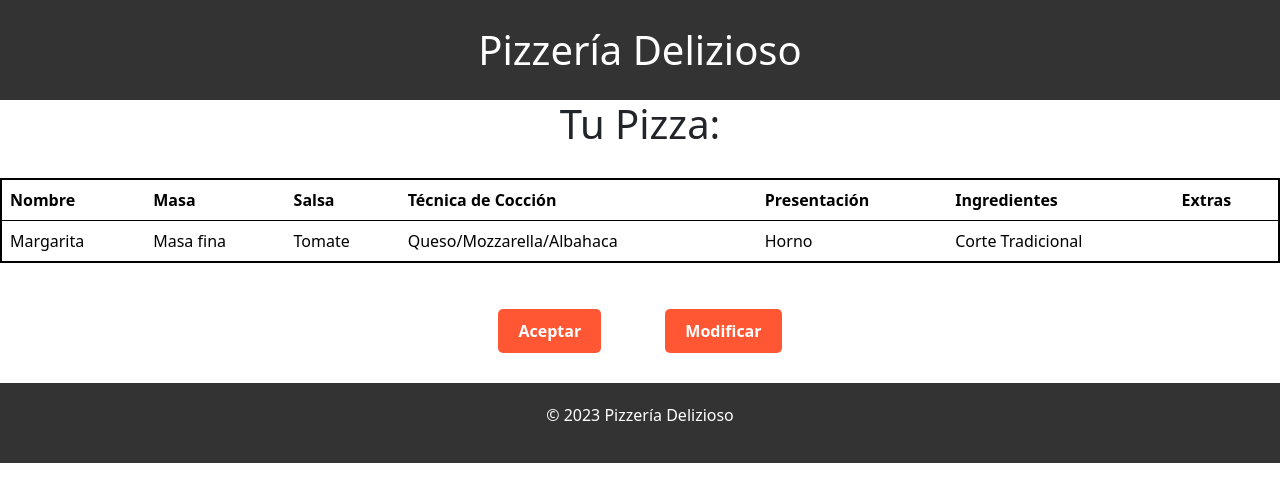
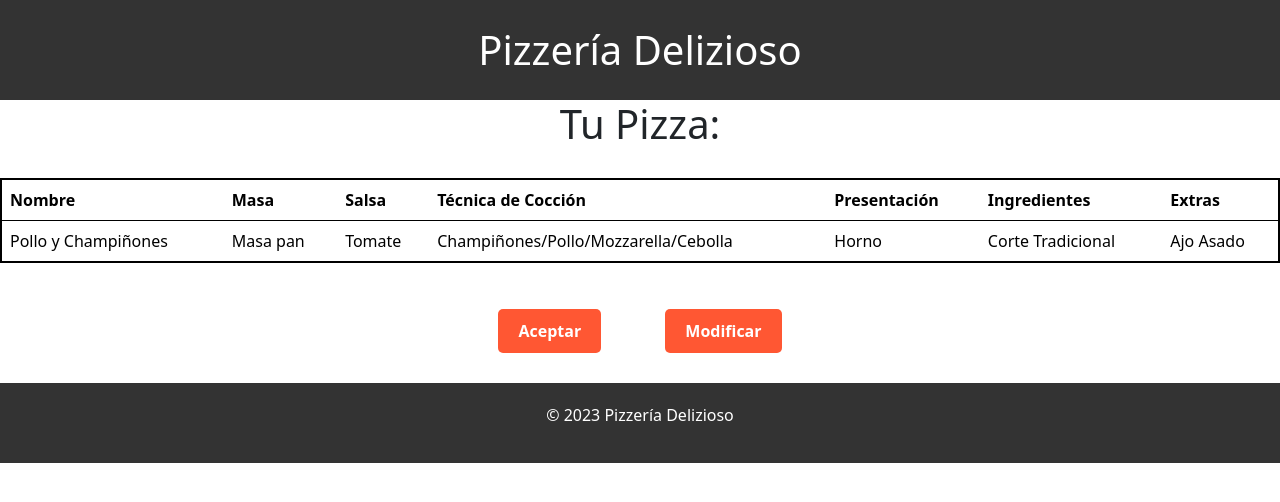
Before and after one commit to PdEXavierMY/Practica_Design_Patterns, a Django app: page /comprobacion/ in a window 1280 px wide. Shown: the top 502 px of the page. Run offline with Django 4.2, Linux system fonts and the light colour scheme.

Commit message:
precios arreglados y pizza metidas

```diff
--- a/pizzeriaweb/pizzas.csv
+++ b/pizzeriaweb/pizzas.csv
@@ -1,4 +1,11 @@
 Nombre;Masa;Salsa;Técnica de Cocción;Presentación;Ingredientes;Extras;Precio;ID_Usuario
 Prueba;Masa  gruesa;Salsa  de  Queso;['Queso/Pepperoni/Champiñones/Pimientos/Aceitunas/Pollo/Jamón/Anchoas/Atún/Tomate  Cherry/Mozzarella/Albahaca/Cebolla/Salchichas'];Ahumado;Pizza  Roll;['Salsa  Picante/Ajo  Asado/Queso  Azul/Aceite  de  Trufa/Huevo/Piña/Chiles  Rojos/Nueces/Jalapeños/Tomate  Secado  al  Sol'];46.70;1
 Pizza  Alevín;Masa  maíz;Crema  de  Ajo;['Pollo/Albahaca'];Freidora;Pizza  Gigante;['Nueces'];18.30;1
-Margarita;Masa  fina;Tomate;['Queso/Mozzarella/Albahaca'];Horno;Corte  Tradicional;[''];12.40;1
+Margarita;Masa  fina;Tomate;['Queso/Mozzarella/Albahaca'];Horno;Corte  Tradicional;[''];12.40;0
+Pepperoni;Masa  fina;Tomate;['Pepperoni/Mozzarella'];Horno;Corte  Tradicional;[''];11.60;0
+Hawaiana;Masa  fina;Tomate;['Jamón/Mozzarella'];Horno;Corte  Tradicional;['Piña'];13.10;0
+Vegetariana;Masa  fina;Tomate;['Champiñones/Pimientos/Aceitunas/Mozzarella/Cebolla'];Horno;Corte  Tradicional;[''];13.60;0
+BBQ;Masa  gruesa;Barbacoa;['Pollo/Mozzarella/Cebolla'];Horno;Corte  Tradicional;[''];13.90;0
+Supreme;Masa  sin-gluten;Tomate;['Pepperoni/Champiñones/Pimientos/Mozzarella/Salchichas'];Horno;Corte  Tradicional;[''];17.60;0
+Pesto;Masa  integral;Pesto;['Tomate  Cherry/Mozzarella/Albahaca'];Horno;Corte  Tradicional;[''];13.40;0
+Pollo  y  Champiñones;Masa  pan;Tomate;['Champiñones/Pollo/Mozzarella/Cebolla'];Horno;Corte  Tradicional;['Ajo  Asado'];16.10;0
--- a/pizzeriaweb/pizzeriawebapp/forms.py
+++ b/pizzeriaweb/pizzeriawebapp/forms.py
@@ -7,7 +7,6 @@ MASA_CHOICES = [
     ('Masa integral', 'Masa integral'),
     ('Masa pan', 'Masa pan'),
     ('Masa crujiente', 'Masa crujiente'),
-    ('Masa fina', 'Masa fina'),
     ('Masa sin-gluten', 'Masa sin-gluten'),
     ('Masa maíz', 'Masa maíz'),
     ('Masa california', 'Masa california'),
```
Also changed, not shown: pizzeriaweb/pizzeriawebapp/templates/pizzeriawebapp/index.html (+9 -9 lines).
